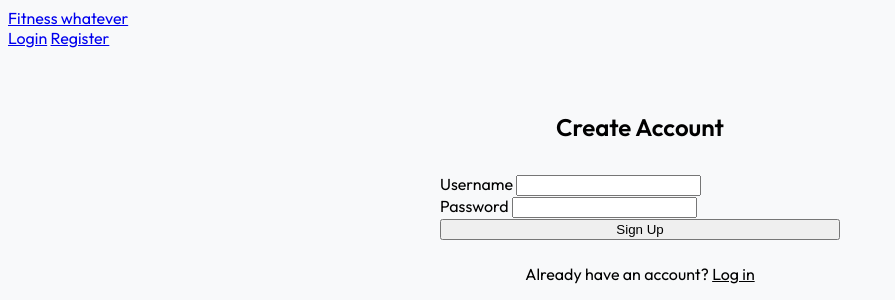
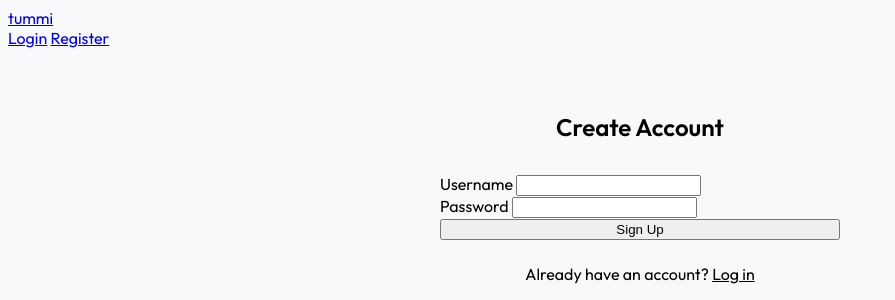
Before and after one commit to Paperdasher/kest_seanyutot_kalimulk_evank43_thomasm292, a Flask app: page /register in a window 1280 px wide. Shown: the top 300 px of the page, without its empty margins (0-895 px from the left). Run offline with Flask 3, Linux system fonts and the light colour scheme.

Commit message:
Quick fix

```diff
--- a/app/templates/base.html
+++ b/app/templates/base.html
@@ -14,7 +14,7 @@
 <body>
     <nav class="navbar">
         <div class="nav-brand">
-            <a href="{{ url_for('index') }}">Fitness whatever</a>
+            <a href="{{ url_for('home') }}">tummi</a>
         </div>
         <div class="nav-links">
             {% if session.get('username') %}
```
